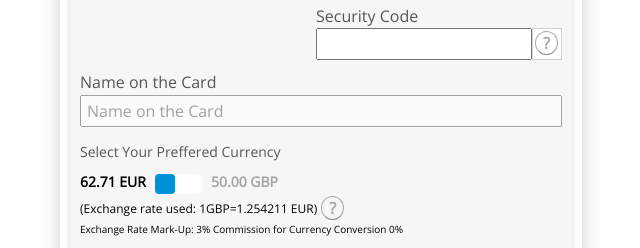
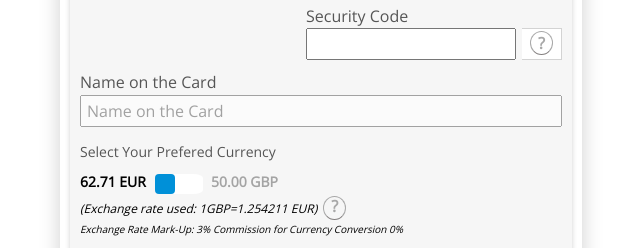
Before and after one commit to itsnick86/Global-Payments-Project, a plain HTML site: page index.html in a window 1280 px wide. Shown: the part 225-473 px from the top of the page, 319-959 px from the left. Drawn offline with nearby package versions, Linux system fonts and the light colour scheme.

Commit message:
Additional CSS adjustments

```diff
--- a/css/main.css
+++ b/css/main.css
@@ -120,10 +120,15 @@ FORM INPUT SECTION
     float: right;
 }
 
+#security-code {
+    width: 82%;
+}
+
 #question-mark-box {
-    width: 30px;
+    width: 40px;
     height: 32.4px;
-    border: 1px solid lightgray;
+    border: 1px solid #d3d3d3;
+    border-left: 0;
     background-color: #fff;
     float: right;
     margin: 3px 0px 0px 0px;
@@ -137,7 +142,7 @@ FORM INPUT SECTION
     background-color: #fff;
     color: #a8a8a8;
     text-align: center;
-    margin: 2px 0px 0px 2px;
+    margin: 2px 0px 0px 8px;
     padding-top: 2px;
     font-weight: 700;
 }
@@ -158,10 +163,12 @@ PREFERRED CURRENCY SECTION
 #exchange-rate {
     float: left;
     margin: 8px 0px;
+    font-style: italic;
 }
 
 #rate-mark-up {
     clear: both;
+    font-style: italic;
 }
 
 .currency-circle {
@@ -171,8 +178,7 @@ PREFERRED CURRENCY SECTION
     border: 1.5px solid #a8a8a8;
     color: #a8a8a8;
     text-align: center;
-    margin: 2px 0px 0px 4px;
-    padding-top: 2px;
+    margin: 2px 0px 0px 6px;
     font-weight: 700;
     float: left;
 }
@@ -272,6 +278,7 @@ FORM FOOTER
     font-size: 20px;
     color: #fff;
     height: 50px;
+    box-shadow: 0 1px 5px 0 rgba(0, 0, 0, 0.19);
 }
 
 #form-footer p {
--- a/index.html
+++ b/index.html
@@ -47,7 +47,7 @@
                         <input class="font-opacity" type="text" id="card-name" name="card-name" placeholder="Name on the Card">
                     </div>
                     <div>
-                        <p class="font-opacity medium-font">Select Your Preffered Currency</p>
+                        <p class="font-opacity medium-font">Select Your Prefered Currency</p>
                         <div class="switch switch--horizontal">
                             <input id="radio-a" type="radio" name="first-switch" checked="checked"/>
                             <label for="radio-a">62.71 EUR</label>
```
